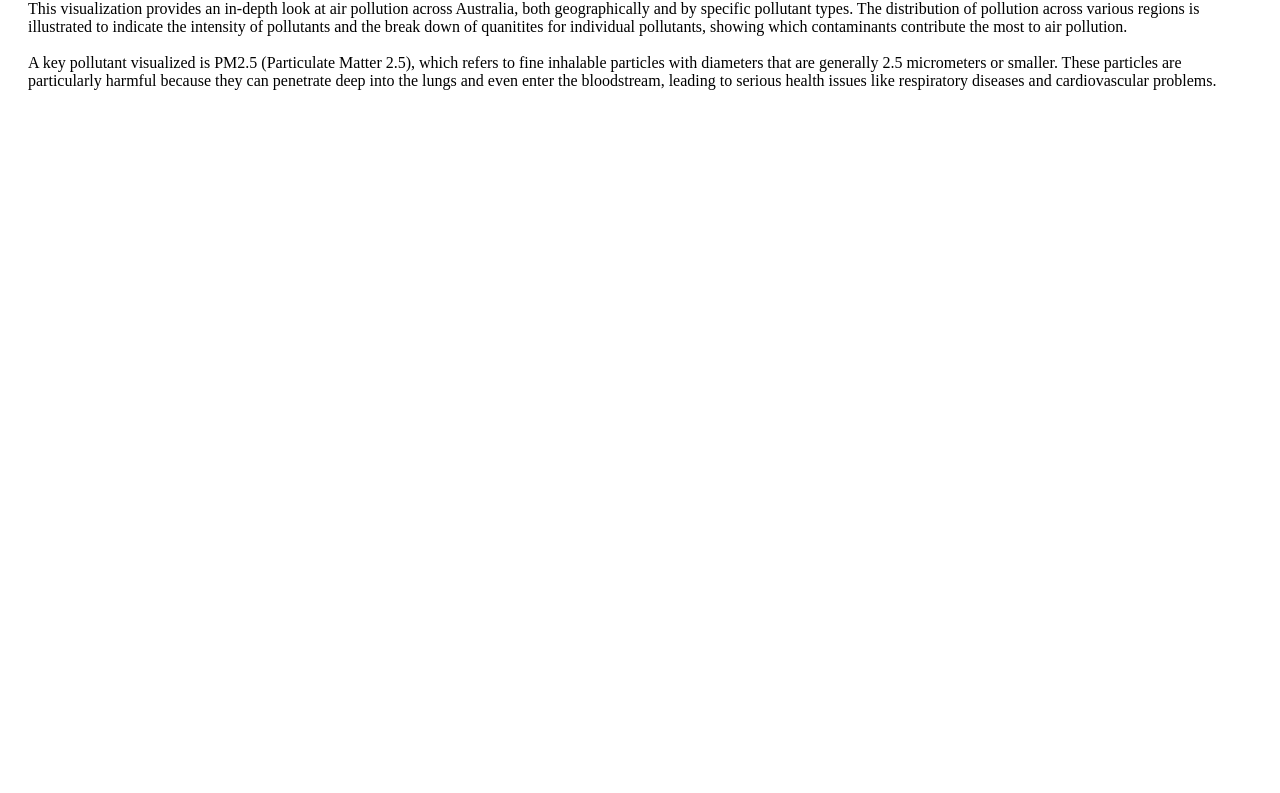
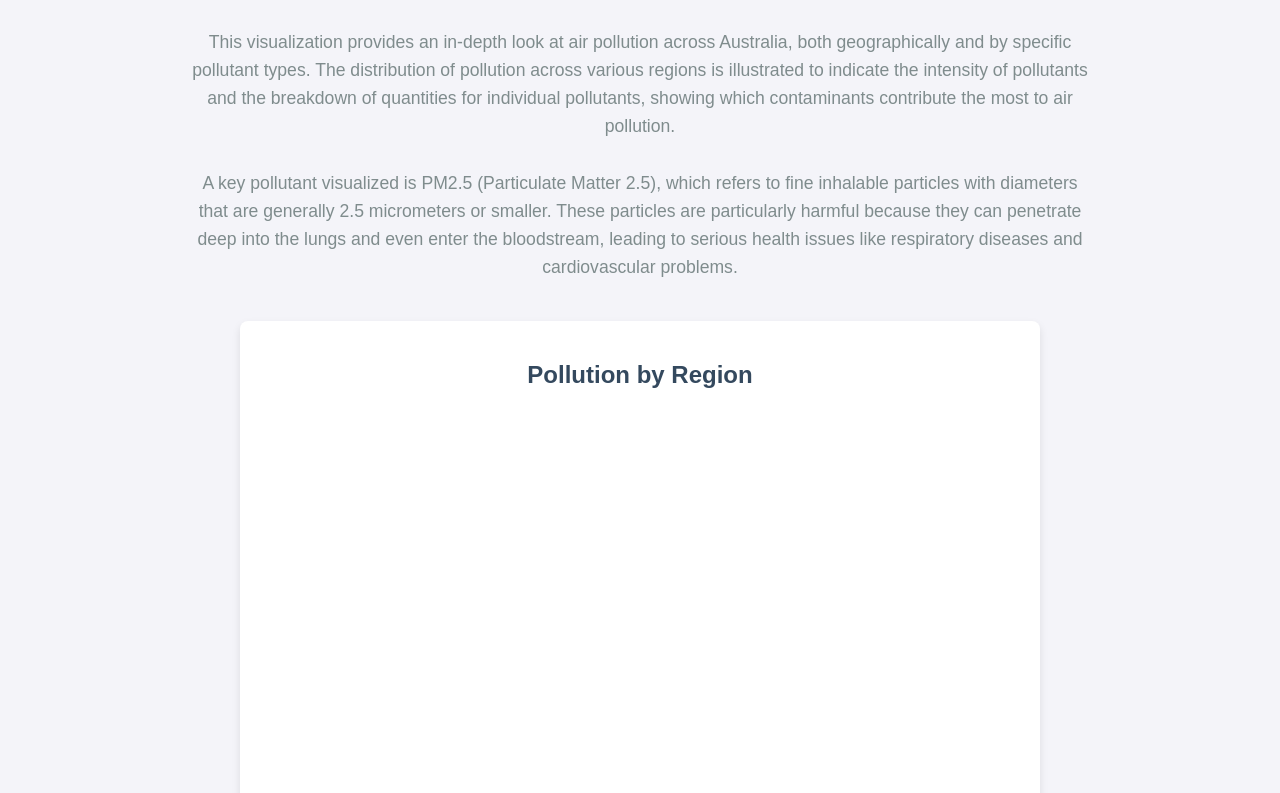
Before and after one commit to samhoward-0007/FIT3179, a plain HTML site: page index.html in a window 1280 px wide. Shown: the part 77-870 px from the top of the page. Before the commit the page ends 800 px from the top, so only its background shows below. Drawn offline with Linux system fonts and the light colour scheme; a script that the page names is missing.

Commit message:
Add files via upload

```diff
--- a/index.html
+++ b/index.html
@@ -12,19 +12,30 @@
 
 </head>
 <body>
-<h1 id="main-title">Air Pollution Across Australia</h1>
-<p id="context-paragraph"> This visualization provides an in-depth look at air pollution across Australia, both geographically and
-  by specific pollutant types. The distribution of pollution across various regions is illustrated to indicate the intensity
-  of pollutants and the break down of quanitites for individual pollutants, showing which contaminants contribute the most to air
-  pollution. <br> <br>
 
-  A key pollutant visualized is PM2.5 (Particulate Matter 2.5), which refers to fine inhalable particles with diameters that are
-  generally 2.5 micrometers or smaller. These particles are particularly harmful because they can penetrate deep into the lungs and
-  even enter the bloodstream, leading to serious health issues like respiratory diseases and cardiovascular problems.
+  <h1 id="main-title">Air Pollution Across Australia</h1>
+  <p id="context-paragraph">
+    This visualization provides an in-depth look at air pollution across Australia, both geographically and by specific pollutant types. The distribution of pollution across various regions is illustrated to indicate the intensity of pollutants and the breakdown of quantities for individual pollutants, showing which contaminants contribute the most to air pollution. <br><br>
 
-</p>
-<div id="choropleth_map"></div>
-<div id="pollute_bar_chart"></div>
+    A key pollutant visualized is PM2.5 (Particulate Matter 2.5), which refers to fine inhalable particles with diameters that are generally 2.5 micrometers or smaller. These particles are particularly harmful because they can penetrate deep into the lungs and even enter the bloodstream, leading to serious health issues like respiratory diseases and cardiovascular problems.
+  </p>
+
+  <!-- Visualization Dashboard Section -->
+  <div id="dashboard">
+    <!-- Choropleth Map Card -->
+    <div class="chart-card">
+      <h2>Pollution by Region</h2>
+      <div id="choropleth_map"></div>
+    </div>
+
+    <!-- Pollutant Bar Chart Card -->
+    <div class="chart-card">
+      <h2>Pollutant Types Breakdown</h2>
+      <div id="pollute_bar_chart"></div>
+    </div>
+  </div>
+
+</body>
 
 <script type="text/javascript">
 
@@ -38,5 +49,77 @@
 
 </script>
 
-</body>
+
+<style>
+  /* Body and Layout Styles */
+  body {
+    font-family: Arial, sans-serif;
+    margin: 0;
+    padding: 0;
+    background-color: #f4f4f9;
+    color: #333;
+  }
+
+  h1#main-title {
+    text-align: center;
+    margin-top: 20px;
+    font-size: 2.5em;
+    color: #2c3e50;
+  }
+
+  p#context-paragraph {
+    max-width: 900px;
+    margin: 0 auto;
+    text-align: center;
+    font-size: 1.1em;
+    color: #7f8c8d;
+    line-height: 1.6;
+    padding: 20px;
+  }
+
+  /* Dashboard Layout */
+  #dashboard {
+    display: flex;
+    flex-direction: column; /* Change to column for vertical stacking */
+    align-items: center;    /* Center the cards horizontally */
+    gap: 20px;
+    padding: 20px;
+  }
+
+  /* Card Style for Charts */
+  .chart-card {
+    background-color: #fff;
+    border-radius: 8px;
+    box-shadow: 0 4px 8px rgba(0, 0, 0, 0.1);
+    padding: 20px;
+    width: 80%; /* Set the width for stacked cards */
+    max-width: 800px;
+    box-sizing: border-box;
+  }
+
+  .chart-card h2 {
+    text-align: center;
+    font-size: 1.5em;
+    margin-bottom: 15px;
+    color: #34495e;
+  }
+
+  /* Chart Container to Control Graph Size */
+  #choropleth_map, #pollute_bar_chart {
+    width: 100%;
+    height: 400px; /* Set a fixed height for the charts */
+  }
+
+  /* Responsiveness */
+  @media (max-width: 768px) {
+    .chart-card {
+      width: 90%;
+    }
+
+    #choropleth_map, #pollute_bar_chart {
+      height: 300px; /* Reduce chart height for smaller screens */
+    }
+  }
+
+</style>
 </html>
```
